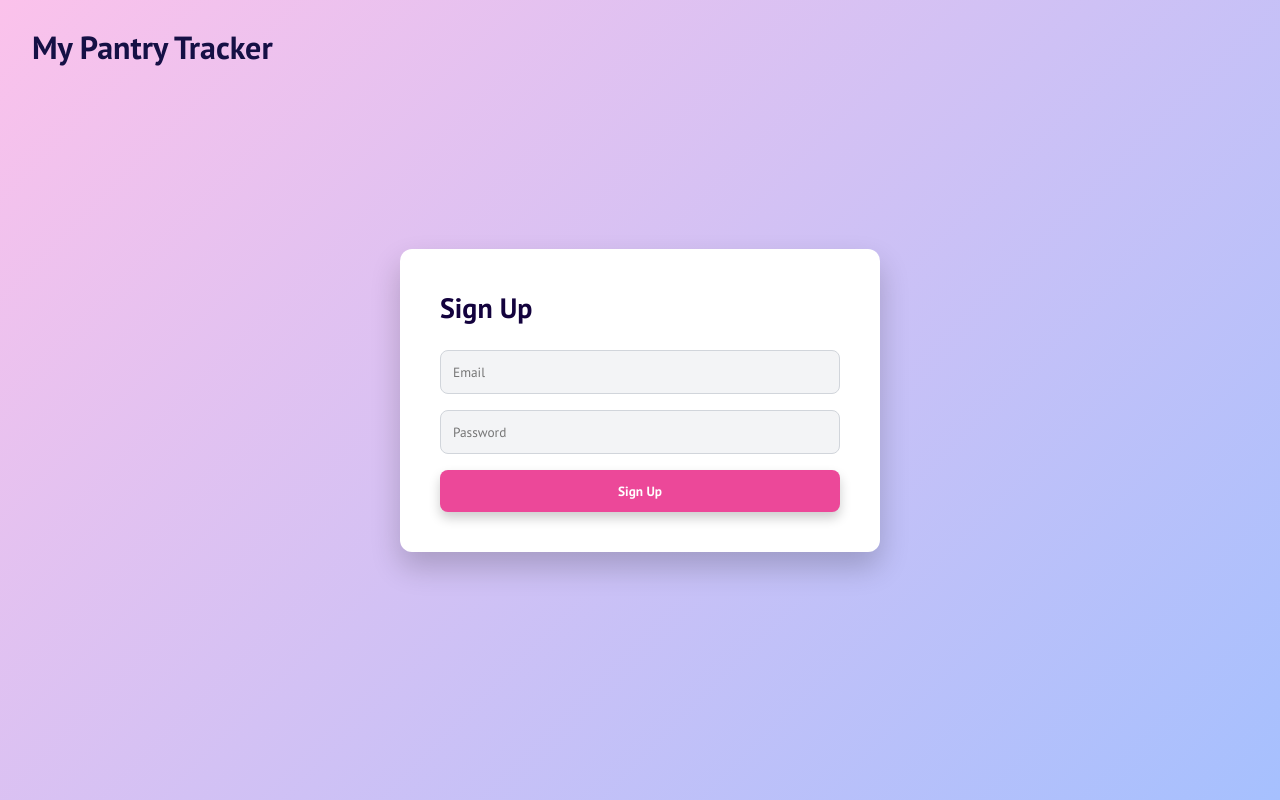
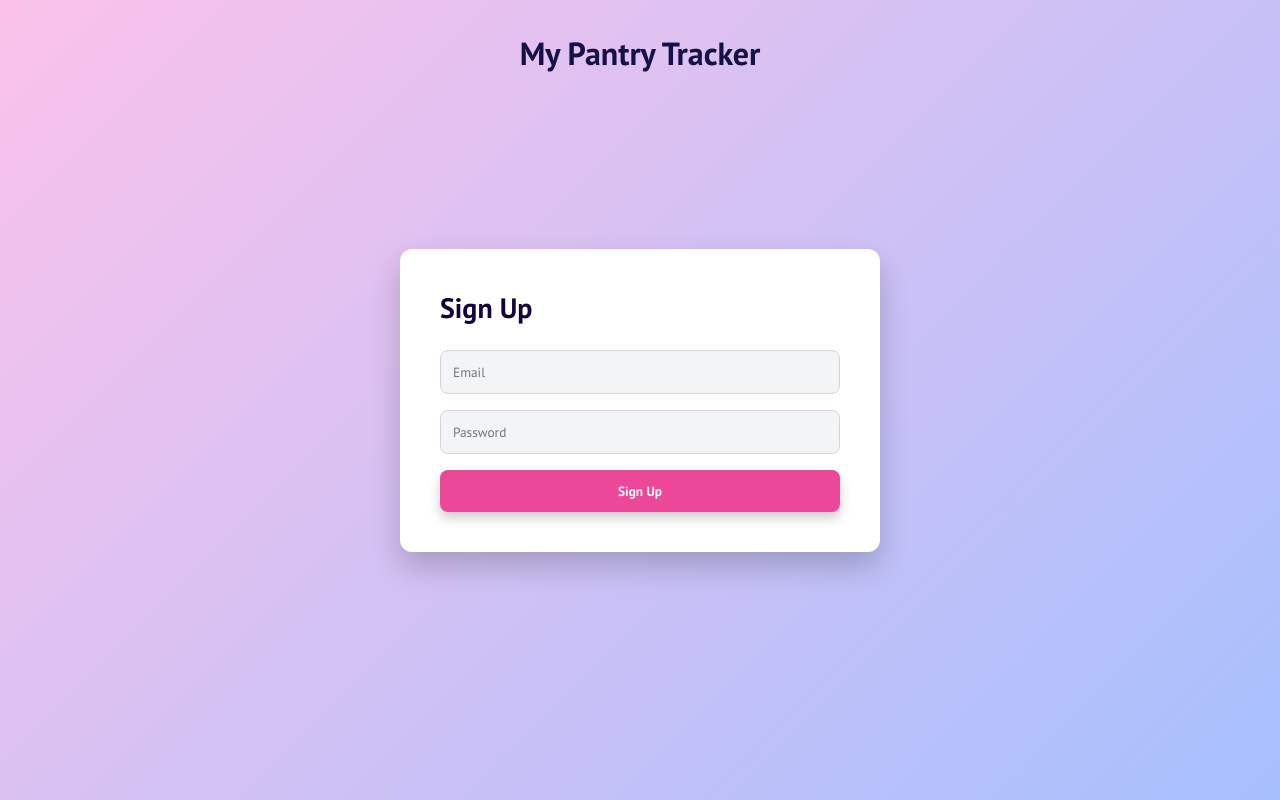
Before and after one commit to neha-kotturu/my-pantry-tracker, a Next.js app: page /sign-up in a window 1280 px wide. Built offline with nearby package versions, Linux system fonts and the light colour scheme; no server answers; a web font is replaced by a local one.

Commit message:
Update page.jsx

```diff
--- a/app/sign-up/page.jsx
+++ b/app/sign-up/page.jsx
@@ -46,8 +46,9 @@ const SignUp = () => {
     }}>
       <div style={{
         position: 'absolute',
-        top: '2vw',
-        left: '2.5vw',
+        top: '2rem',
+        left: '50%',
+        transform: 'translateX(-50%)',
         zIndex: '2',
         textAlign: 'center',
       }}>
@@ -58,7 +59,8 @@ const SignUp = () => {
             fontWeight: '700',
             textDecoration: 'none',
             fontFamily: 'PT Sans, sans-serif',
-            cursor: 'pointer'
+            cursor: 'pointer',
+            margin: 0,
           }}>
             My Pantry Tracker
           </h1>
```
